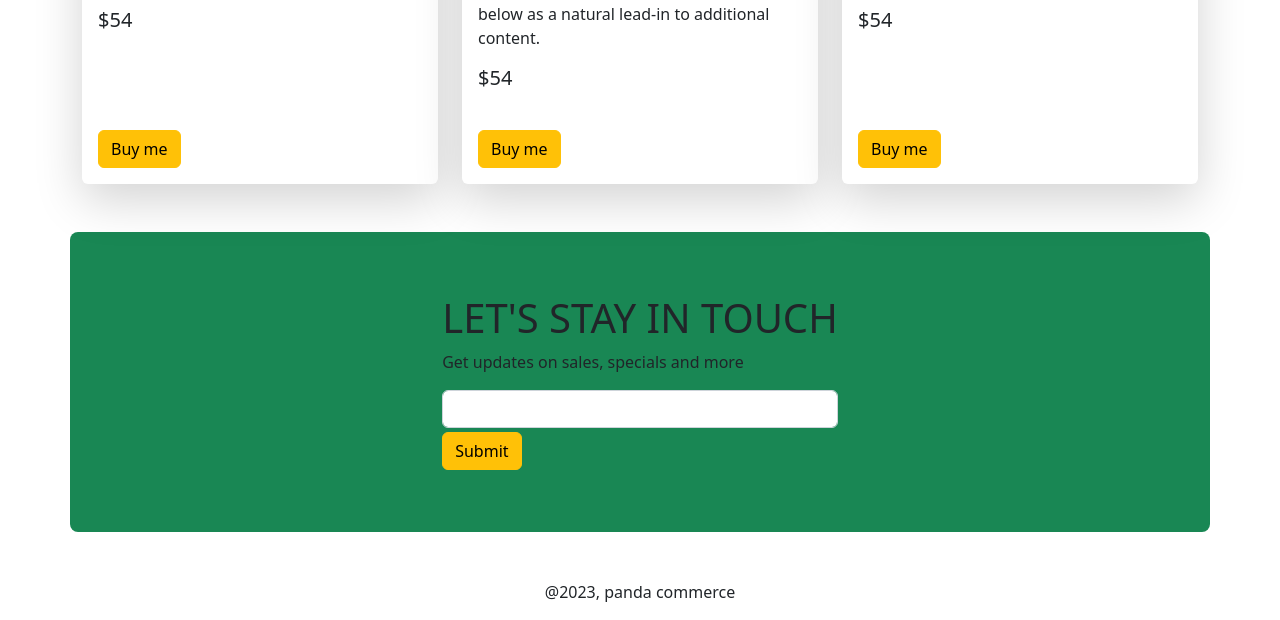
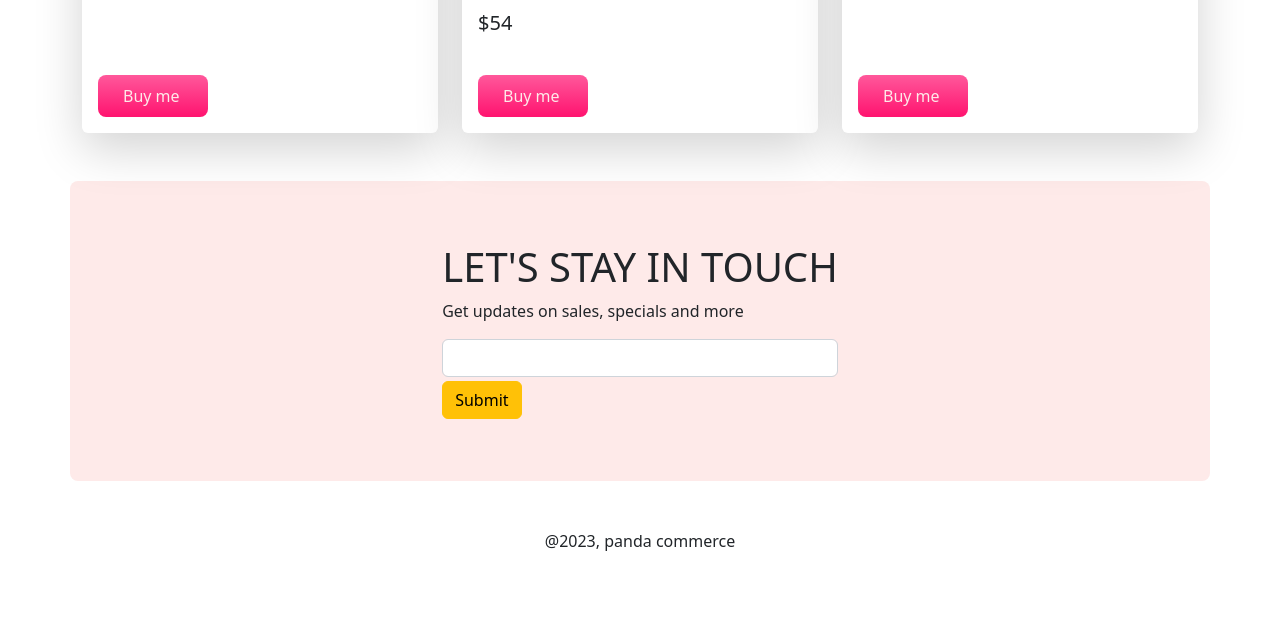
Before and after one commit to RAZYANIK/Panda-commerce, a plain HTML site: page index.html in a window 1280 px wide. Shown: the part 1771-2391 px from the top of the page. After the commit the page ends 2340 px from the top, so only its background shows below. Drawn offline with nearby package versions, Linux system fonts and the light colour scheme.

Commit message:
added bagpage

```diff
--- a/index.html
+++ b/index.html
@@ -7,6 +7,8 @@
     <title>Panda Commerce</title>
     <link href="https://cdn.jsdelivr.net/npm/bootstrap@5.2.0/dist/css/bootstrap.min.css" rel="stylesheet"
         integrity="sha384-gH2yIJqKdNHPEq0n4Mqa/HGKIhSkIHeL5AyhkYV8i59U5AR6csBvApHHNl/vI1Bx" crossorigin="anonymous">
+    <!-- custom css -->
+    <link rel="stylesheet" href="style/styles.css">
 </head>
 
 <body>
@@ -47,7 +49,7 @@
 
                 <div class="carousel-inner ">
 
-                    <div class="carousel-item active bg-info rounded">
+                    <div class="carousel-item active panda-bg-info rounded">
                         <div class="row">
                             <div class="col-lg-7 d-flex align-items-center ps-5 ">
                                 <div>
@@ -74,7 +76,7 @@
 
 
 
-                    <div class="carousel-item active bg-info rounded">
+                    <div class="carousel-item active panda-bg-info rounded">
                         <div class="row">
                             <div class="col-lg-7 d-flex align-items-center ps-5 ">
                                 <div>
@@ -100,7 +102,7 @@
 
 
 
-                    <div class="carousel-item active bg-info rounded">
+                    <div class="carousel-item active panda-bg-info rounded">
                         <div class="row">
                             <div class="col-lg-7 d-flex align-items-center ps-5 ">
                                 <div>
@@ -145,7 +147,7 @@
         <!-- categories start -->
         <section>
             <div class="container text-center my-5">
-                <div class="row g-2">
+                <div class="row g-4 catagori">
                     <div class="col-lg-4 col-md-6 col-12">
                         <div class="p-3 border bg-warning d-flex align-items-center justify-content-around rounded-3">
                             <h1 class="text-white ">Watch</h1>
@@ -237,7 +239,7 @@
                             <h5>$54</h5>
                         </div>
                         <div class="m-3">
-                            <div class="btn btn-warning">Buy me</div>
+                            <div class="panda-btn-buy-now">Buy me</div>
                         </div>
                     </div>
                 </div>
@@ -251,7 +253,7 @@
                             <h5>$54</h5>
                         </div>
                         <div class="m-3">
-                            <div class="btn btn-warning">Buy me</div>
+                            <div class="panda-btn-buy-now">Buy me</div>
                         </div>
                     </div>
                 </div>
@@ -265,7 +267,7 @@
                             <h5>$54</h5>
                         </div>
                         <div class="m-3">
-                            <div class="btn btn-warning">Buy me</div>
+                            <div class="panda-btn-buy-now">Buy me</div>
                         </div>
                     </div>
                 </div>
@@ -277,7 +279,7 @@
         <!-- show section end -->
         <!-- subscribe start -->
         <section style="height:300px"
-            class="container d-flex justify-content-center align-items-center bg-success rounded-3" id="subs">
+            class="container d-flex justify-content-center align-items-center panda-bg-info rounded-3" id="subs">
             <div>
                 <h1>LET'S STAY IN TOUCH</h1>
                 <P>Get updates on sales, specials and more</P>
--- /dev/null
+++ b/style/styles.css
@@ -0,0 +1,16 @@
+.panda-bg-info {
+    background-color: #feeae9;
+}
+
+.catagori img {
+    width: 100px;
+}
+
+.panda-btn-buy-now {
+    background-image: linear-gradient(to bottom, #FF589B 0%, #FF136f 100%);
+    color: #feeae9;
+    width: 110px;
+    border: none;
+    border-radius: 8px;
+    padding: 9px 25px;
+}
```
